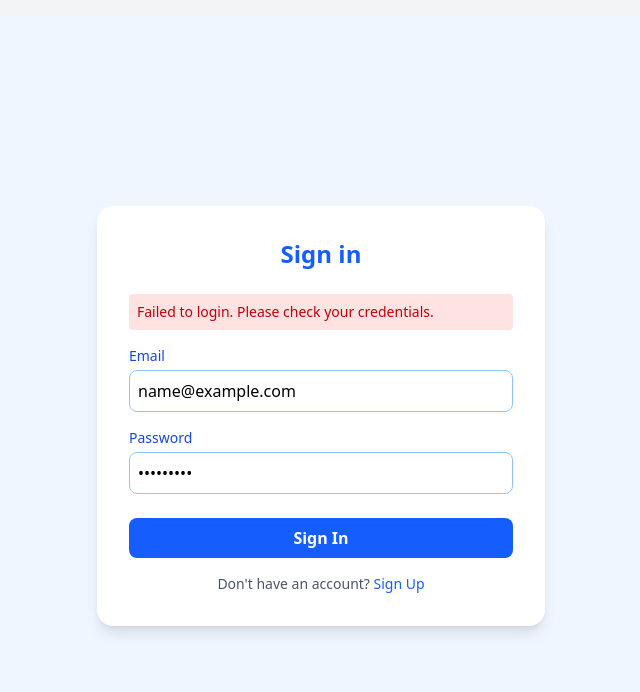
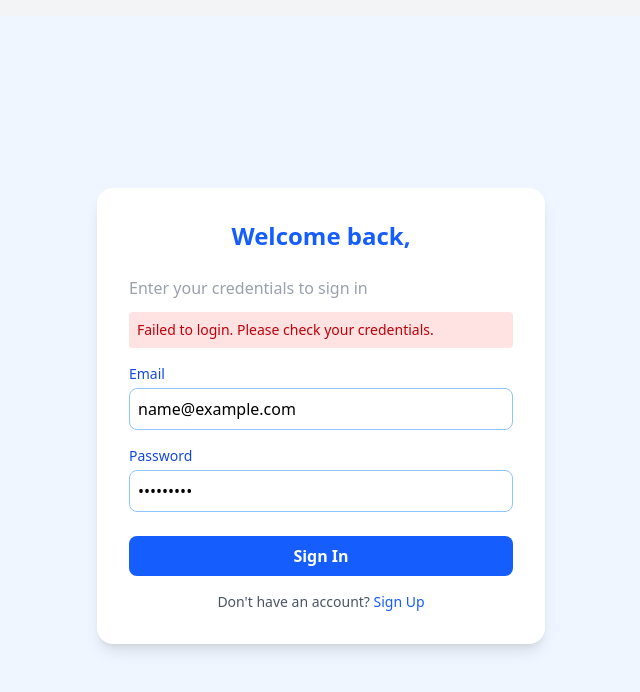
Before and after one commit to Nic3holas-wq/job-management-system, a React (Vite) app: page /signin in a window 1280 px wide. Both pictures are taken after typing "name@example.com", "Sample123" into the empty fields and a click on the button "Sign In". Shown: the top 692 px of the page, without its empty margins (319-959 px from the left). Built offline with nearby package versions, Linux system fonts and the light colour scheme; no server answers.

Commit message:
fix signin title

```diff
--- a/src/pages/Signin.tsx
+++ b/src/pages/Signin.tsx
@@ -68,12 +68,12 @@ const Signin: React.FC = () => {
         onSubmit={handleSubmit}
         className="bg-white p-8 rounded-2xl shadow-lg w-full max-w-md"
       >
-        <h2 className="text-2xl font-bold text-blue-600 mb-6 text-center">Sign in</h2>
+        <h2 className="text-2xl font-bold text-blue-600 mb-6 text-center">Welcome back,</h2>
+        <p className="text-gray-400">Enter your credentials to sign in</p>
 
         {error && (
-          <div className="bg-red-100 text-red-700 text-sm p-2 rounded mb-4">{error}</div>
+          <div className="bg-red-100 text-red-700 text-sm p-2 rounded mb-4 mt-3">{error}</div>
         )}
-
 
         <div className="mb-4">
           <label className="block text-sm font-medium text-blue-700 mb-1" htmlFor="email">
```
